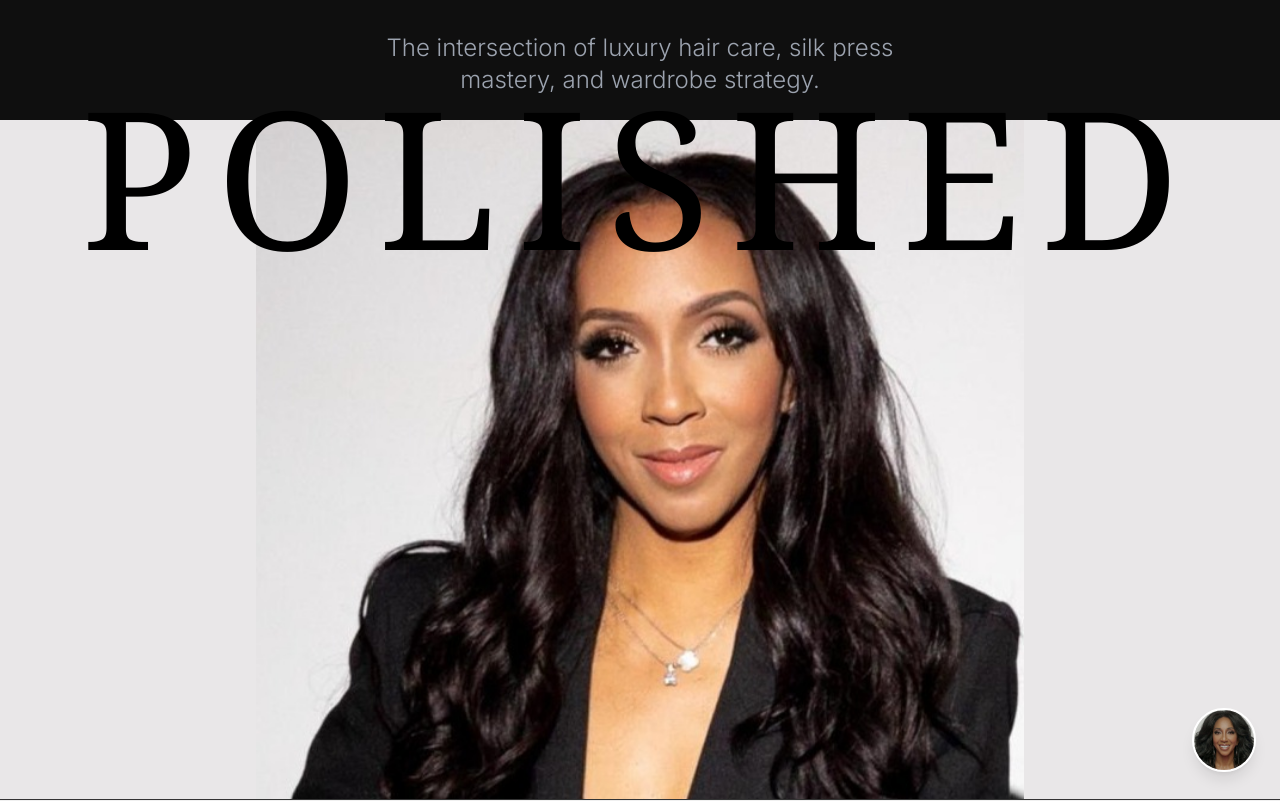
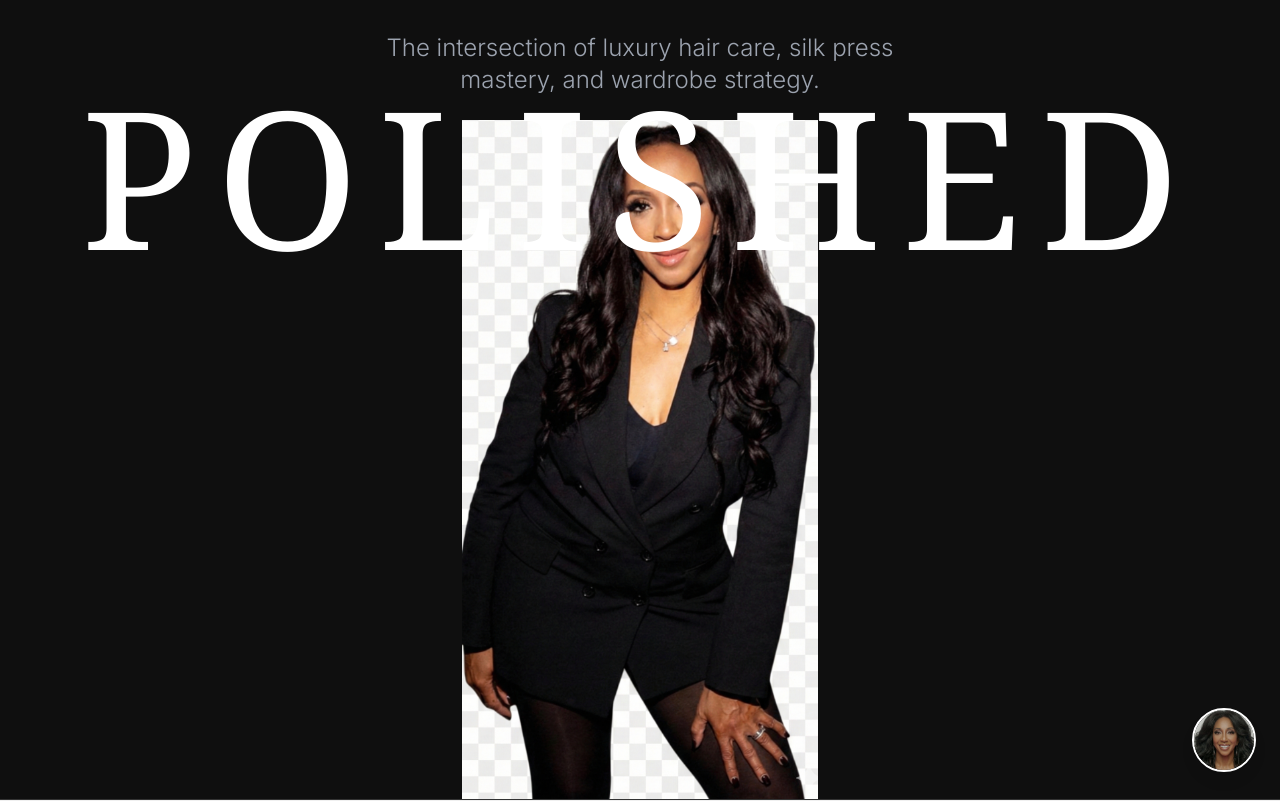
Before and after one commit to civicconnects/polished, a React (Vite) app: page / in a window 1280 px wide. Shown: the top 801 px of the page. Built offline with nearby package versions, Linux system fonts and the light colour scheme; a web font is replaced by a local one.

Commit message:
Refine: Dark Theme Header (Restored Black Bg & White Text)

```diff
--- a/src/components/RedesignHero.jsx
+++ b/src/components/RedesignHero.jsx
@@ -3,15 +3,15 @@ import { motion } from 'framer-motion';
 const RedesignHero = () => {
     return (
         <section className="h-screen flex flex-col justify-start items-center text-center border-b border-grid-line relative overflow-hidden">
-            <div className="absolute inset-x-0 bottom-0 top-[15%] z-0 bg-[#e9e7e8]">
-                <img src="/images/header-bg-final.jpg" alt="Background" className="w-full h-full object-contain object-bottom opacity-100" />
+            <div className="absolute inset-x-0 bottom-0 top-[15%] z-0 bg-[#0f0f0f]">
+                <img src="/images/header-bg-transparent.png" alt="Background" className="w-full h-full object-contain object-bottom opacity-100" />
                 <div className="absolute inset-0 bg-transparent" />
             </div>
             <motion.h1
                 initial={{ opacity: 0, y: 50 }}
                 animate={{ opacity: 1, y: 0 }}
                 transition={{ duration: 1, ease: "easeOut" }}
-                className="absolute top-[10%] left-0 right-0 text-[15vw] leading-none tracking-widest text-black font-serif z-10"
+                className="absolute top-[10%] left-0 right-0 text-[15vw] leading-none tracking-widest text-white font-serif z-10"
             >
                 POLISHED
             </motion.h1>
```
Also changed, not shown: public/images/header-bg-transparent.png (added).
